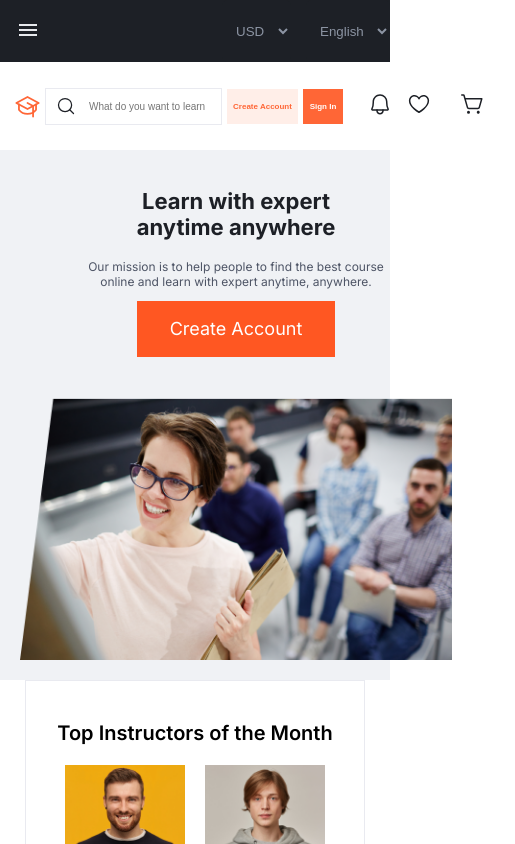
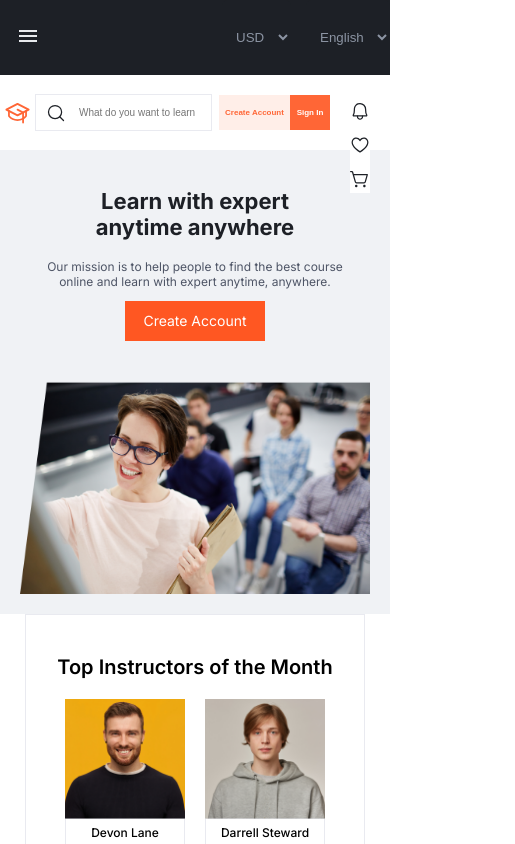
Before and after one commit to archis-academy/june-frontend-e-tutor-lms-1, a Next.js app: page / in a window 390 px wide. Both pictures are taken after a click on the link 380 px from the left and 110 px from the top of the page. Shown: the top 844 px of the page, 515 px wide, since content can reach past the window. Built offline with nearby package versions, Linux system fonts and the light colour scheme.

Commit message:
updated headerIcons responsive design

```diff
--- a/src/components/Header/Header.module.scss
+++ b/src/components/Header/Header.module.scss
@@ -157,7 +157,8 @@
         gap: 10px;
         padding: 0 20px;
         align-items: center;
-        .dropdown {
+        position: relative;
+        .dropdownWeb {
           display: flex;
           flex-direction: row;
           gap: 10px;
@@ -240,7 +241,7 @@
   @media (max-width: 1110px) and (min-width: 951px) {
     .headerBottom {
       align-items: center;
-      padding: 10px;
+
       width: 100%;
 
       .headerBottomLeft,
@@ -285,7 +286,7 @@
   @media (max-width: 950px) {
     .headerBottom {
       align-items: center;
-      padding: 10px;
+
       width: 100%;
 
       .headerBottomLeft,
@@ -348,9 +349,7 @@
 
     .headerBottom {
       align-items: center;
-      justify-content: flex-start;
-      padding: 10px;
-      gap: 5px;
+      justify-content: space-between;
 
       .headerBottomLeft,
       .headerBottomRight {
@@ -389,38 +388,50 @@
 
       .headerBottomRight {
         flex-direction: row-reverse;
-        gap: 5px;
+        gap: 0px;
 
         .notificationIcon {
           display: block;
+          position: relative;
         }
-
+        .dropdownWeb {
+          display: none !important;
+        }
         .dropdown {
-          display: none;
-
-          &.active {
-            display: flex;
-            flex-direction: column;
-            position: absolute;
-            top: 100%;
-            left: 0;
-            background-color: white;
-            border: 1px solid #ccc;
-            box-shadow: 0 2px 10px rgba(0, 0, 0, 0.1);
-            z-index: 10;
-          }
-
+          display: flex;
+          flex-direction: column !important;
+          position: absolute;
+          top: 100%;
+          background-color: white;
+          z-index: 10;
+          // .active {
+          //   display: flex;
+          //   flex-direction: column;
+          //   position: absolute;
+          //   top: 100%;
+          //   left: 0;
+          //   background-color: white;
+          //   border: 1px solid #ccc;
+          //   box-shadow: 0 2px 10px rgba(0, 0, 0, 0.1);
+          //   z-index: 10;
+          // }
           .heartIcon,
           .cartIcon {
             display: block;
-            padding: 10px;
+            padding-top: 10px;
             width: 100%;
+            width: 20px;
           }
         }
-
+        .notificationIcon img,
+        .heartIcon img,
+        .cartIcon img {
+          height: 20px;
+          width: 20px;
+        }
         .buttonContainer {
           display: flex;
-          gap: 5px;
+          gap: 0px;
           padding-right: 0;
 
           .createAccount {
--- a/src/components/Header/Header.tsx
+++ b/src/components/Header/Header.tsx
@@ -16,7 +16,7 @@ const Header: React.FC = () => {
   const toggleDropdown = () => {
     setIsDropdownOpen(!isDropdownOpen);
   };
-  console.log(styles);
+
   return (
     <header className={styles.header}>
       <div className={styles.headerTop}>
@@ -88,7 +88,7 @@ const Header: React.FC = () => {
                 <img src="/Header/notification-icon.svg" alt="notification" />
               </a>
             </div>
-            <div className={`${styles.dropdown} ${isDropdownOpen ? "active" : ""}`}>
+            <div className={styles.dropdownWeb}>
               <div className={styles.heartIcon}>
                 <a href="#">
                   <img src="/Header/heart-icon.svg" alt="heart" />
@@ -100,6 +100,20 @@ const Header: React.FC = () => {
                 </a>
               </div>
             </div>
+            {isDropdownOpen && (
+              <div className={styles.dropdown}>
+                <div className={styles.heartIcon}>
+                  <a href="#">
+                    <img src="/Header/heart-icon.svg" alt="heart" />
+                  </a>
+                </div>
+                <div className={styles.cartIcon}>
+                  <a href="#">
+                    <img src="/Header/cart-icon.svg" alt="cart" />
+                  </a>
+                </div>
+              </div>
+            )}
           </div>
 
           <div className={styles.buttonContainer}>
--- a/src/components/Header/HeaderLinks.tsx
+++ b/src/components/Header/HeaderLinks.tsx
@@ -2,6 +2,7 @@ import React from "react";
 import Link from "next/link";
 import { NavLink } from "../../types/navlinkTypes";
 import styles from "./Header.module.scss";
+import { usePathname } from "next/navigation";
 
 const navLinks: NavLink[] = [
   { href: "/", label: "Home" },
@@ -12,11 +13,18 @@ const navLinks: NavLink[] = [
 ];
 
 const HeaderLinks: React.FC = () => {
+  const pathname = usePathname();
+
   return (
     <ul className={styles.headerNavLinks}>
       {navLinks.map((link) => (
         <li key={link.href}>
-          <Link href={link.href} className={styles.link}>
+          <Link
+            href={link.href}
+            className={`${styles.link} ${
+              pathname === link.href ? styles.active : ""
+            }`}
+          >
             {link.label}
           </Link>
         </li>
--- a/src/components/HomepageHeroSection/HomepageHeroSection.module.scss
+++ b/src/components/HomepageHeroSection/HomepageHeroSection.module.scss
@@ -64,7 +64,7 @@
 
     .textContainer {
       margin-bottom: 20px;
-      max-width: 100%;
+      width: auto;
       text-align: center;
     }
 
@@ -90,6 +90,11 @@
       p {
         font-size: 12px;
       }
+      .createAccountButton {
+        width: 140px;
+        height: 40px;
+        font-size: 14px;
+      }
     }
 
     .imageContainer {
```
